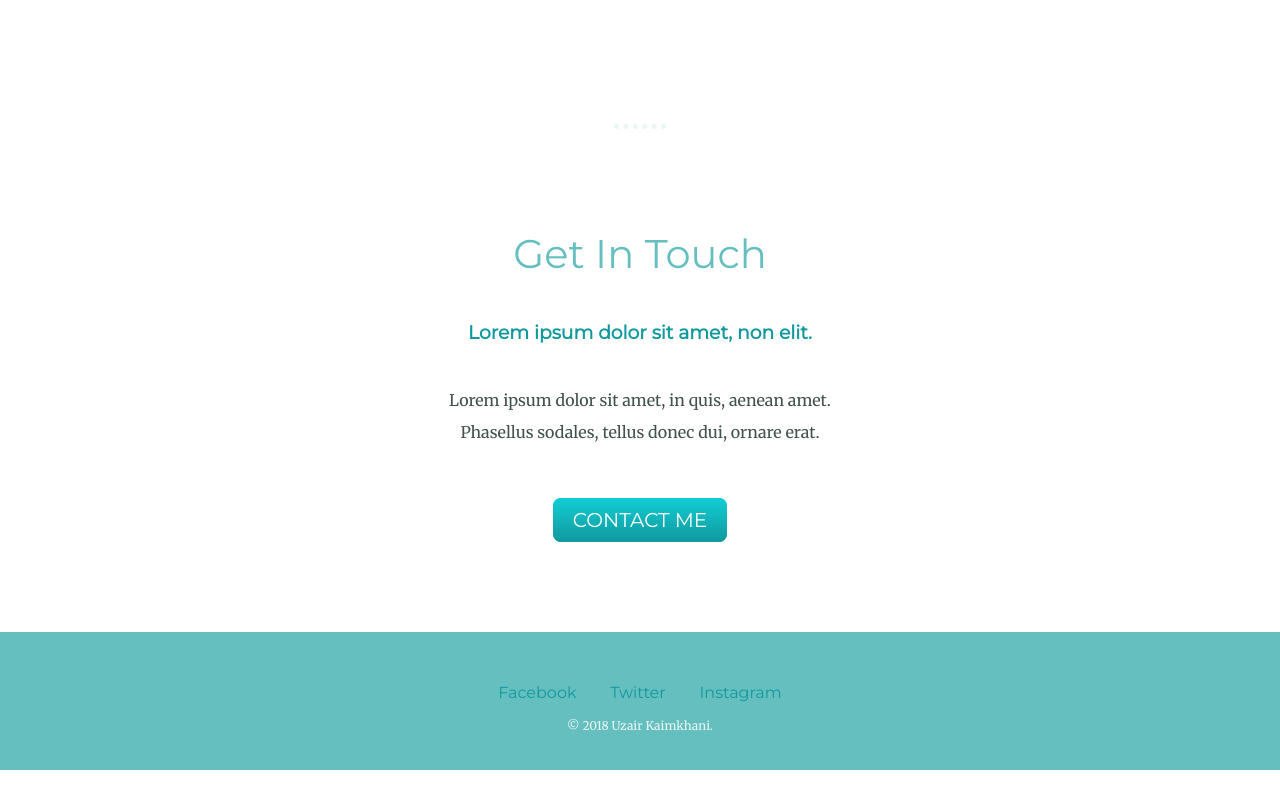
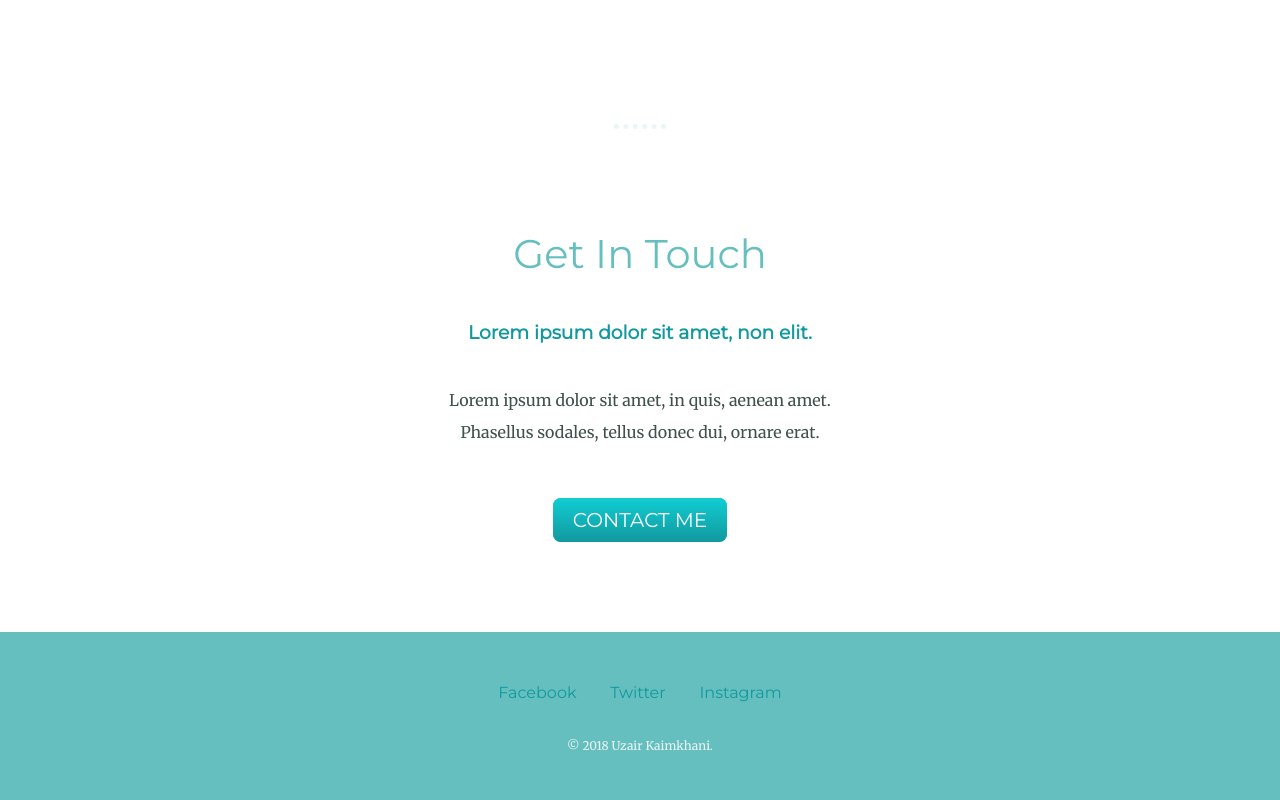
Before and after one commit to uzairkk/fs, a plain HTML site: page index.html in a window 1280 px wide. Shown: the part 2356-3156 px from the top of the page. Before the commit the page ends 3126 px from the top, so only its background shows below. Drawn offline with Linux system fonts and the light colour scheme.

Commit message:
Update styles.css

```diff
--- a/styles.css
+++ b/styles.css
@@ -66,6 +66,7 @@ a:hover{
 .pp{
   color: #EAF6F6;
   font-size: 0.75rem;
+   padding: 20px 0 10px;
 }
 .int{
   width: 30%;
```
